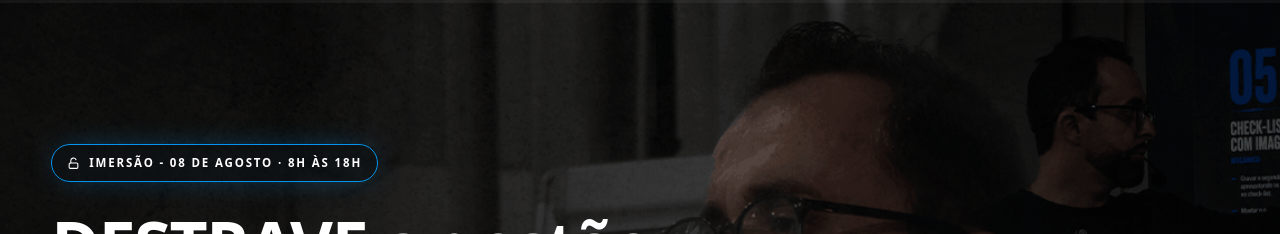
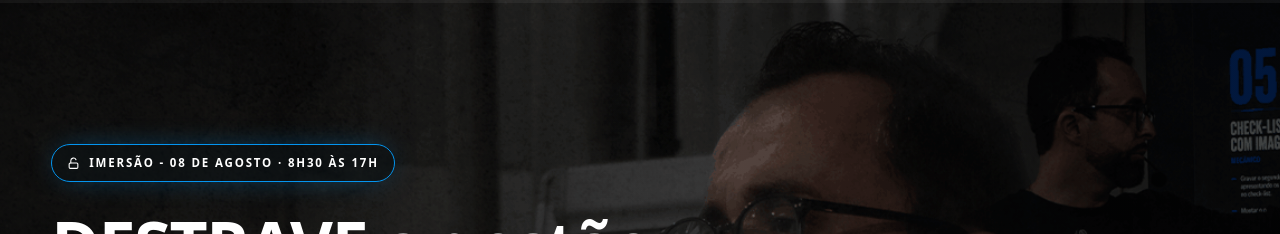
Before and after one commit to cezarhlima1/diegomensor, a Next.js app: page /destrave/lp1 in a window 1280 px wide. Shown: the top 234 px of the page. Built offline with nearby package versions, Linux system fonts and the light colour scheme.

Commit message:
ajuste de horario

```diff
--- a/app/destrave/lp1/page.tsx
+++ b/app/destrave/lp1/page.tsx
@@ -1,5 +1,6 @@
 import type { Metadata } from "next";
 import FacebookPixel from "@/components/FacebookPixel";
+import ClarityScript from "@/components/ClarityScript";
 import Footer from "@/components/Footer";
 import ClientEffects from "@/components/ClientEffects";
 import ClarityScript from "@/components/ClarityScript";
@@ -11,7 +12,7 @@ const CHECKOUT_URL = "https://payfast.greenn.com.br/redirect/300783";
 export const metadata: Metadata = {
   title: "Imersão DESTRAVE — Diego Mensor",
   description:
-    "Em um dia, construa o plano de ação para destravar a gestão da sua oficina e aumentar seus resultados. 08 de agosto, das 8h às 18h.",
+    "Em um dia, construa o plano de ação para destravar a gestão da sua oficina e aumentar seus resultados. 08 de agosto, das 8h30 às 17h.",
 };
 
 export default function DestraveLp1Page() {
--- a/app/destrave/lp2/page.tsx
+++ b/app/destrave/lp2/page.tsx
@@ -8,7 +8,7 @@ import { lp2Copy } from "@/components/destrave/copy";
 export const metadata: Metadata = {
   title: "Imersão DESTRAVE — Diego Mensor",
   description:
-    "Em um único dia, construa o caminho que sua oficina precisa para organizar a gestão e alcançar melhores resultados. 08 de agosto, das 8h às 18h.",
+    "Em um único dia, construa o caminho que sua oficina precisa para organizar a gestão e alcançar melhores resultados. 08 de agosto, das 8h30 às 17h.",
 };
 
 export default function DestraveLp2Page() {
--- a/components/destrave/DestravePage.tsx
+++ b/components/destrave/DestravePage.tsx
@@ -275,7 +275,7 @@ export default function DestravePage({
 
             <div className="destrave-event-info">
               <span><Calendar className="w-[18px] h-[18px]" /> 08 de agosto de 2026</span>
-              <span><Clock className="w-[18px] h-[18px]" /> A partir das 8h</span>
+              <span><Clock className="w-[18px] h-[18px]" /> Das 8h30 às 17h</span>
             </div>
 
             <a className="destrave-offer-cta" href={checkoutUrl}>
--- a/components/destrave/copy.ts
+++ b/components/destrave/copy.ts
@@ -2,7 +2,7 @@ import type { DestraveCopy } from "./types";
 
 /** Página A — transcrita de "Página de captura_LP01_01". */
 export const lp1Copy: DestraveCopy = {
-  eventLine: "Imersão - 08 de agosto · 8h às 18h",
+  eventLine: "Imersão - 08 de agosto · 8h30 às 17h",
   heroTitle: "DESTRAVE a gestão da tua oficina",
   heroBackgroundImage: true,
   headline: [
@@ -50,7 +50,7 @@ export const lp1Copy: DestraveCopy = {
     heading: "Comprando agora você leva",
     items: [
       "01 ingresso para a Imersão DESTRAVE o próximo nível da sua oficina",
-      "Ao vivo, dia 08 de agosto a partir das 8h",
+      "Ao vivo, dia 08 de agosto, das 8h30 às 17h",
       "Valor da segunda cadeira para o seu sócio com 50% de desconto",
       "Slides da imersão",
       "8 horas de conteúdo prático",
@@ -68,7 +68,7 @@ export const lp1Copy: DestraveCopy = {
 
 /** Página B — transcrita de "Página de captura_LP01_02". */
 export const lp2Copy: DestraveCopy = {
-  eventLine: "DESTRAVE o próximo nível da sua oficina | 08 de agosto • 8h às 18h",
+  eventLine: "DESTRAVE o próximo nível da sua oficina | 08 de agosto • 8h30 às 17h",
   headline: [
     { text: "Em um único dia, vamos construir o caminho que sua oficina precisa para " },
     { text: "organizar a gestão e alcançar melhores resultados", blue: true },
@@ -129,7 +129,7 @@ export const destraveFaqs: { q: string; a: string }[] = [
   },
   {
     q: "Quanto tempo dura o encontro?",
-    a: "O evento terá aproximadamente 7 horas e 30 minutos de conteúdo, das 8h às 17h, com intervalo para almoço entre 12h e 13h30.",
+    a: "O evento acontecerá das 8h30 às 17h, com intervalo para almoço entre 12h e 13h30.",
   },
   {
     q: "Estou começando agora. Esse evento é para mim?",
```
